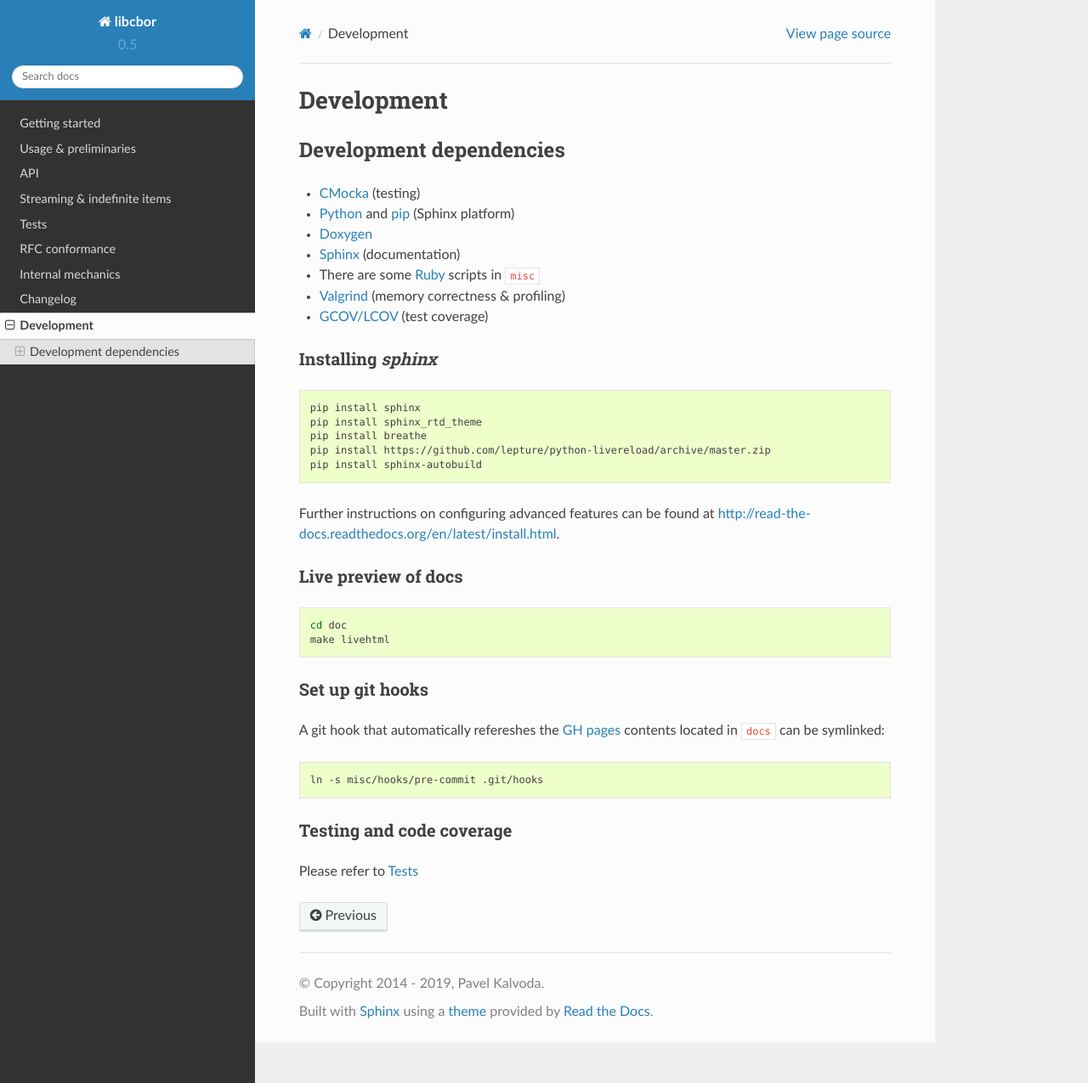
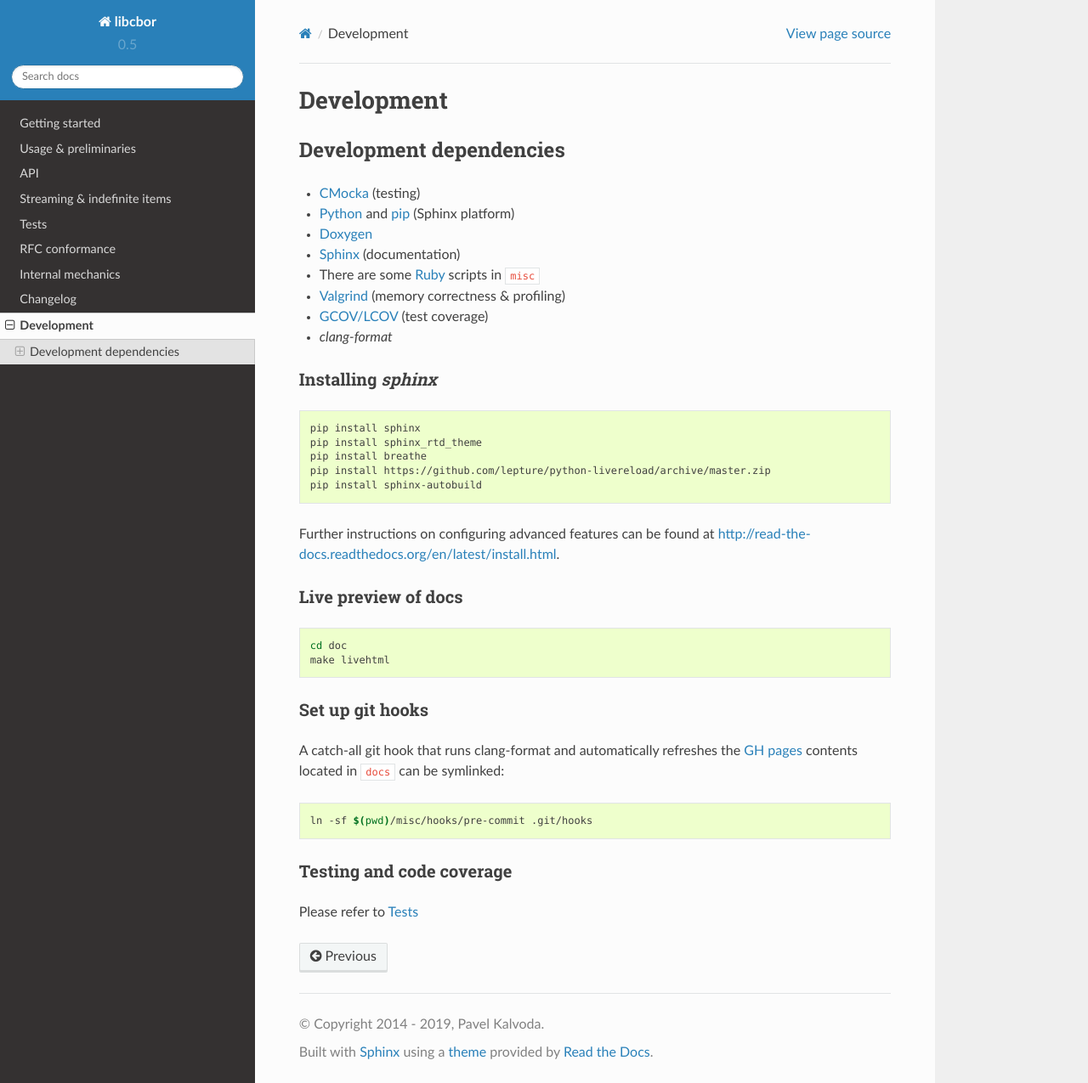
Before and after one commit to PJK/libcbor, a Sphinx documentation site: the page built from doc/source/development.rst, in a window 1280 px wide and 1275 px high. Shown: the whole window at 85% size. Built offline with Sphinx 7.4.7 and the Read the Docs theme 2.0.0, drawn with Linux system fonts in a browser that asks for light colours.

Commit message:
Add clang-format to the hook & docs

```diff
--- a/doc/source/development.rst
+++ b/doc/source/development.rst
@@ -10,6 +10,7 @@ Development dependencies
 - There are some `Ruby <https://www.ruby-lang.org/en/>`_ scripts in ``misc``
 - `Valgrind <http://valgrind.org/>`_ (memory correctness & profiling)
 - `GCOV/LCOV <http://ltp.sourceforge.net/coverage/lcov.php>`_ (test coverage)
+- `clang-format`
 
 
 Installing *sphinx*
@@ -38,11 +39,13 @@ Live preview of docs
 Set up git hooks
 ~~~~~~~~~~~~~~~~~
 
-A git hook that automatically refereshes the `GH pages <https://pages.github.com/>`_ contents located in ``docs`` can be symlinked:
+A catch-all git hook that runs clang-format and automatically refreshes the `GH
+pages <https://pages.github.com/>`_  contents located in ``docs`` can be
+symlinked:
 
 .. code-block:: bash
 
-  ln -s misc/hooks/pre-commit .git/hooks
+  ln -sf $(pwd)/misc/hooks/pre-commit .git/hooks
 
 
 Testing and code coverage
```
Also changed, not shown: 1 other file.
